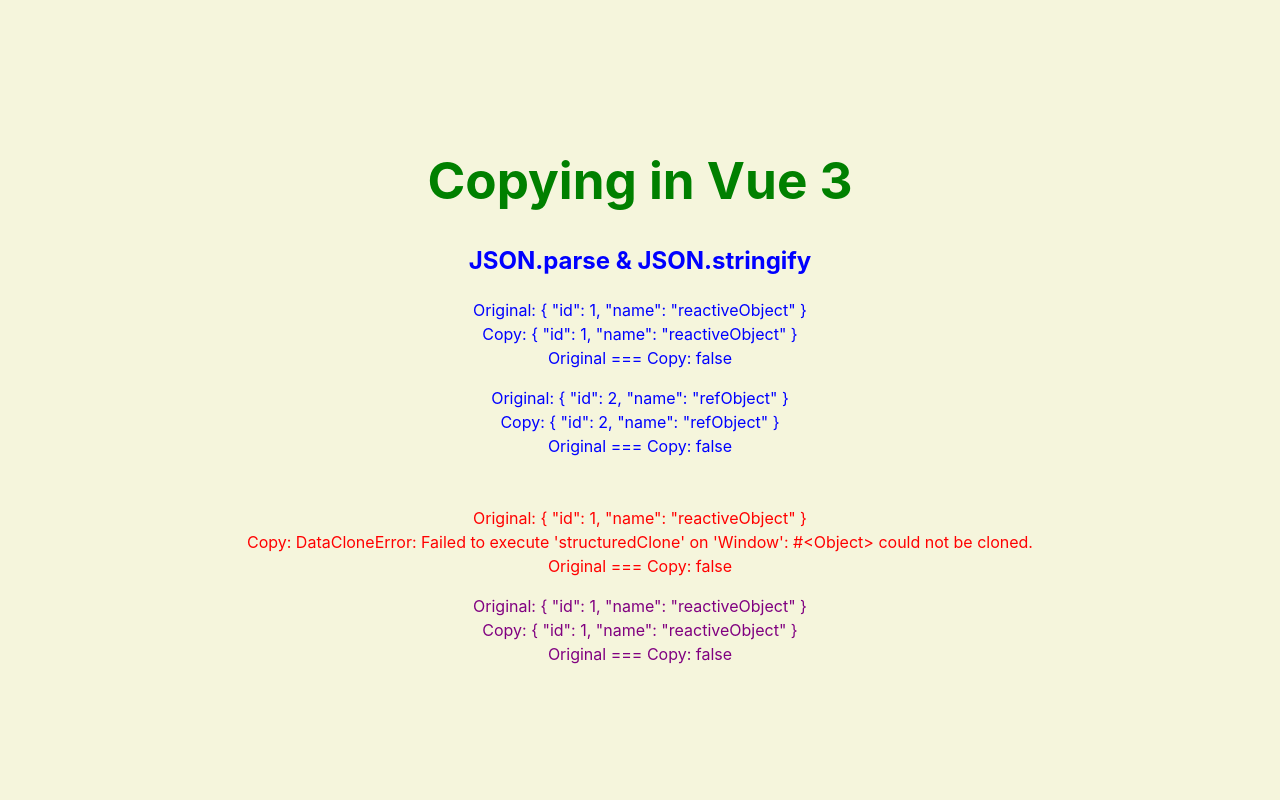
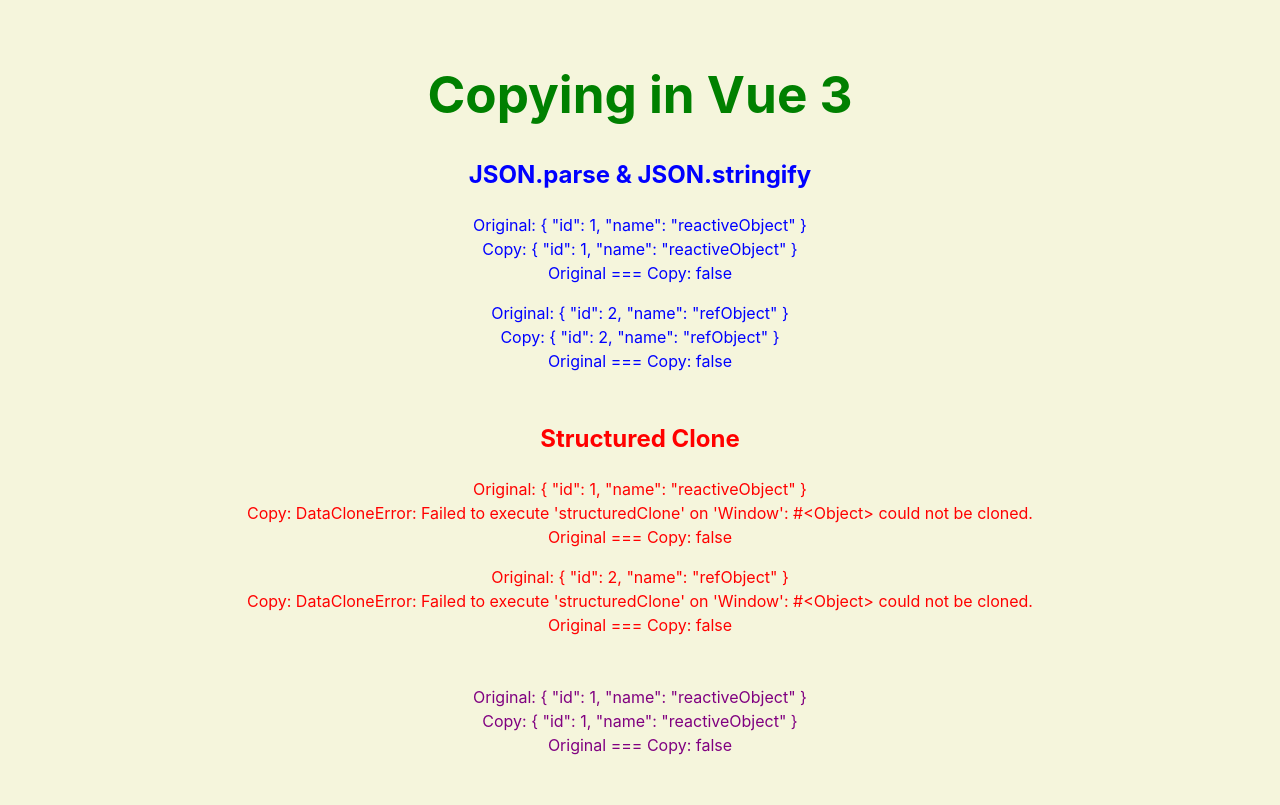
Before and after one commit to CCBaxter84/copying, a Vue app: page / in a window 1280 px wide. Built offline with nearby package versions, Linux system fonts and the light colour scheme.

Commit message:
Converted structured clone

```diff
--- a/src/components/StructuredClone.vue
+++ b/src/components/StructuredClone.vue
@@ -1,8 +1,13 @@
 <template>
-  <card :original-object="reactiveObject"
-        :copied-object="clonedReactiveObject"
-        title="Structured Clone"
-        style="color: red;"/>
+  <section style="margin-bottom: 3rem; color: red;">
+    <h2>Structured Clone</h2>
+    <card :original-object="reactiveObject"
+          :copied-object="clonedReactiveObject"
+          title="JSON.parse & JSON.stringify"/>
+    <card :original-object="refObject"
+          :copied-object="copiedRefObject"
+          title="JSON.parse & JSON.stringify"/>
+  </section>
 </template>
 
 <script setup>
@@ -10,7 +15,7 @@
 import { useState } from '../composables/useState'
 import Card from './Card.vue'
 
-const { reactiveObject } = useState()
+const { reactiveObject, refObject } = useState()
 
 const clonedReactiveObject = computed(() => {
   try {
@@ -19,4 +24,11 @@
     return e
   }
 })
+const copiedRefObject = computed(() => {
+  try {
+    return structuredClone(refObject.value)
+  } catch(e) {
+    return e
+  }
+})
 </script>
```
